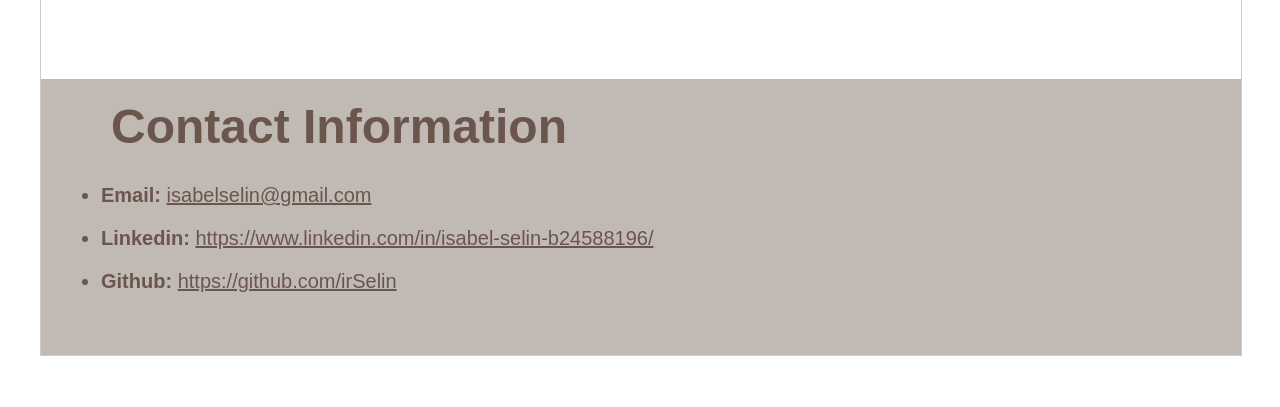
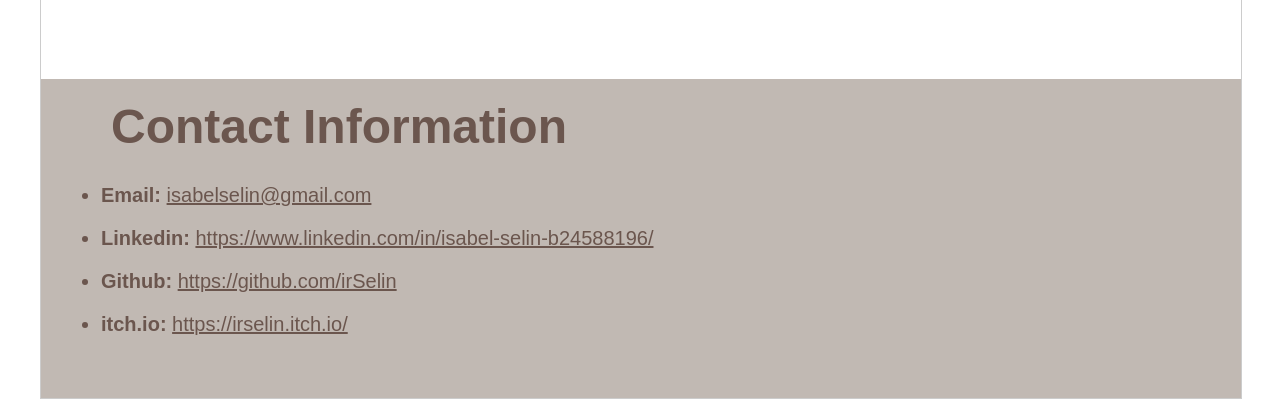
Before and after one commit to irSelin/portfolio, a PHP site: page / in a window 1280 px wide. Shown: the part 4992-5399 px from the top of the page. Before the commit the page ends 5348 px from the top, so only its background shows below. Run offline with PHP 8.4, Linux system fonts and the light colour scheme.

Commit message:
Add itch.io to contact info

```diff
--- a/index.php
+++ b/index.php
@@ -62,6 +62,10 @@
           <strong>Github:</strong>
           <a href="https://github.com/irSelin" target="_blank">https://github.com/irSelin</a>
         </li>
+        <li>
+          <strong>itch.io:</strong>
+          <a href="https://irselin.itch.io/" target="_blank">https://irselin.itch.io/</a>
+        </li>
       </ul>
     </section>
   </main>
```
